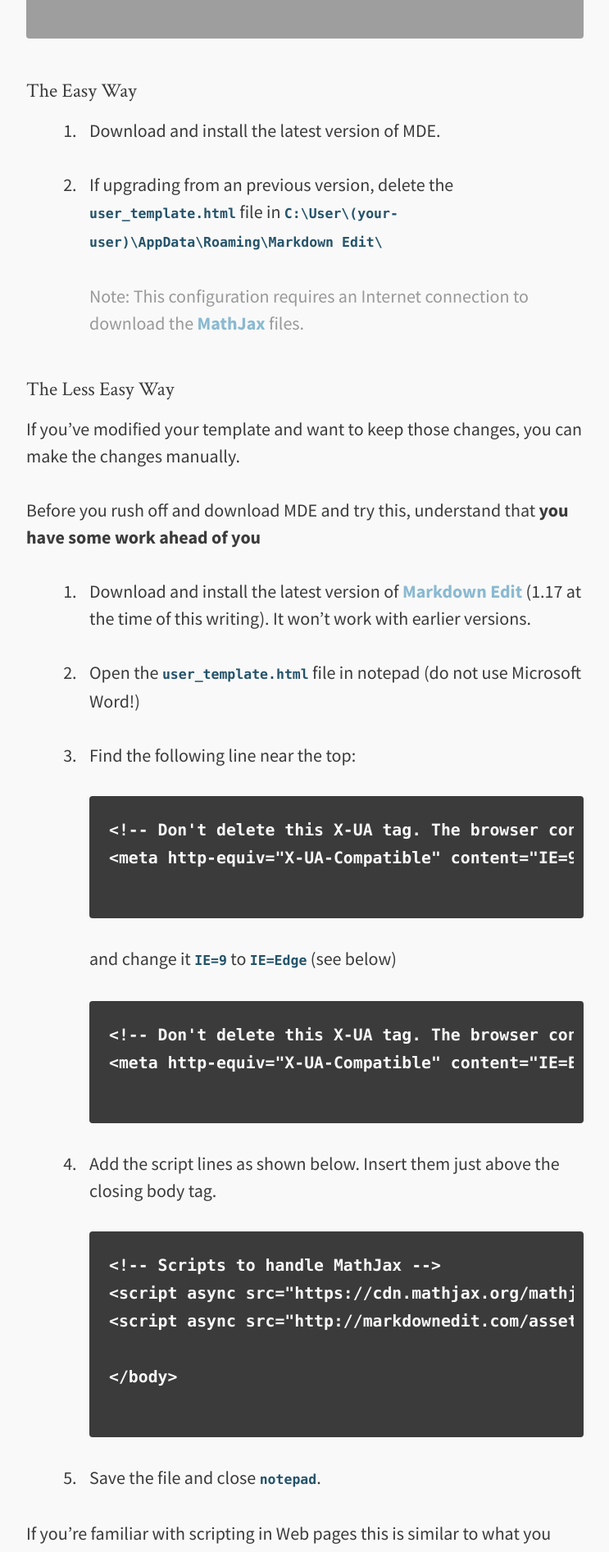
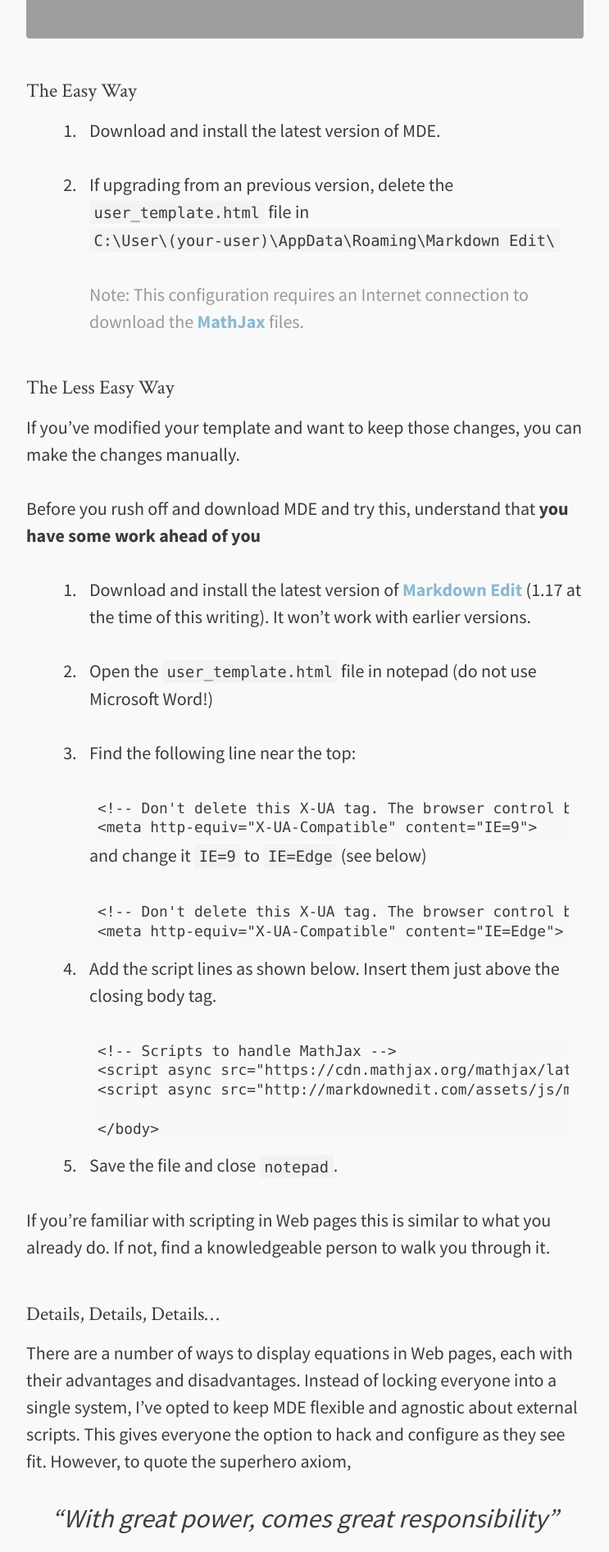
Before and after one commit to mike-ward/Markdown-Edit, a Jekyll site: the page built from _posts/2015-11-30-markdown-edit-math-equations.md, in a window 1280 px wide. Shown: the part 1360-3253 px from the top of the page at 82% size, without its empty margins (268-1011 px from the left). Built offline with Jekyll 4.4.1, drawn with Linux system fonts in a browser that asks for light colours; comment, search, counter and statistics services are not loaded; grey boxes are pictures that could not be loaded.

Commit message:
change code style

```diff
--- a/_sass/_styles.scss
+++ b/_sass/_styles.scss
@@ -61,42 +61,34 @@ blockquote, blockquote p {
 
 /*   Code Formatting    */
 
-code {
-    color: $accent;
-    font-family: "Monaco", "Courier New", "Courier";
-    font-size: .75em;
-    font-weight: bold;
+code, tt {
+  padding: 0.2em 0.3em;
+  white-space: pre;
+  background-color: #f3f3f3;
+  font-size: 85%;
+  font-family: Consolas, Monaco, 'Andale Mono', 'Liberation Mono', Menlo, monospace;
 }
 
-.highlight {
-    background: $black;
-    padding: 12px;
-    border-radius: 4px;
-    margin-bottom: $lh;
-    overflow-x: scroll;
-
-    code {
-        color: $white;
-        font-family: "Monaco", "Courier New", "Courier";
-        font-size: .9em;
-        .lineno {
-            margin-right: $lh/2;
-            color: $grey-light;
-            line-height: 2em;
-        }
-        .nt {
-            color: #c85b5c;
-        }
-        .na {
-            color: #f0e687;
-        }
-        .s {
-            color: #87ceeb;
-        }
-    }
+pre {
+  background-color: #f8f8f8;
+  overflow: auto;
+  overflow-y: hidden;
+  width: 97%;
+  padding: 6px 10px;
+  white-space: pre;
+  line-height: 1.2;
+  font-size: 90%;
+  font-family: Consolas, Monaco, 'Andale Mono', 'Liberation Mono', Menlo, monospace;
+  overflow-x: auto;
+  word-wrap: normal;
 }
 
-
+pre code {
+  margin: 0;
+  padding: 0;
+  font-size: 90%;
+  background-color: transparent;
+}
 
 hr {
     display: block;
```
